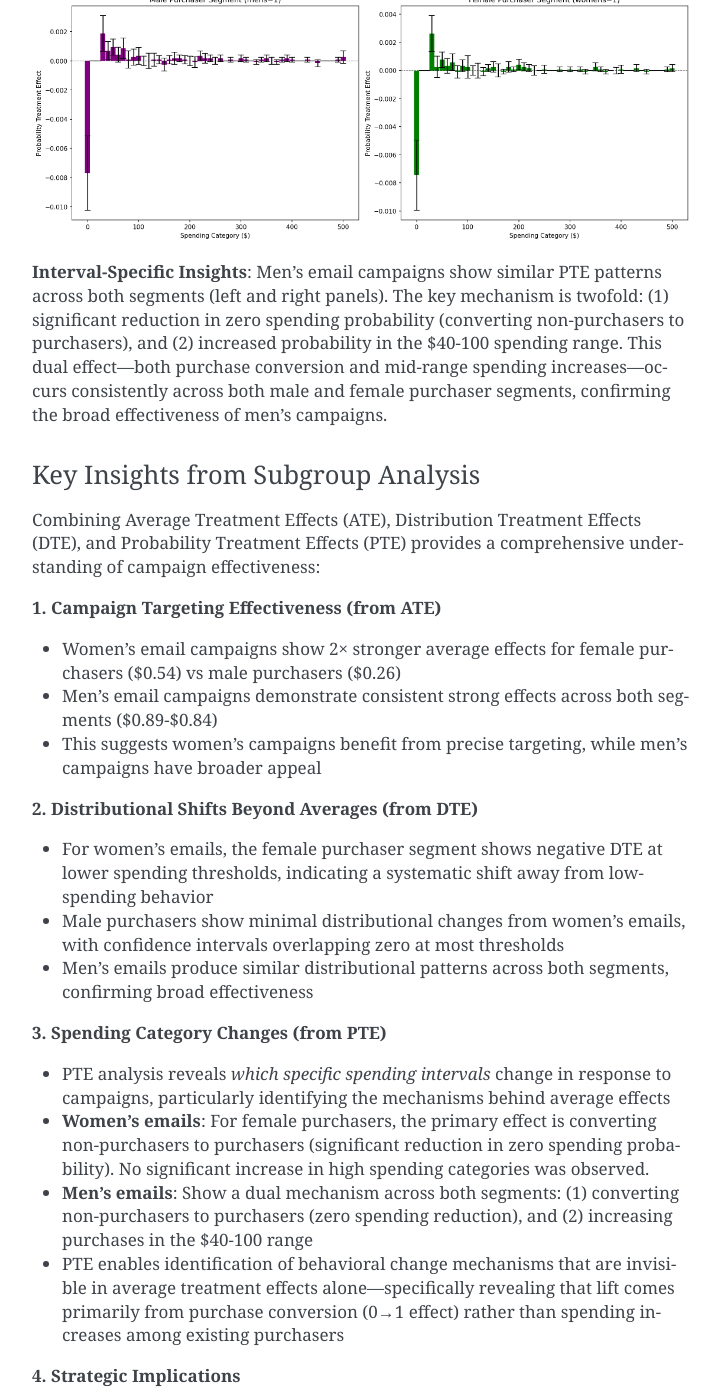
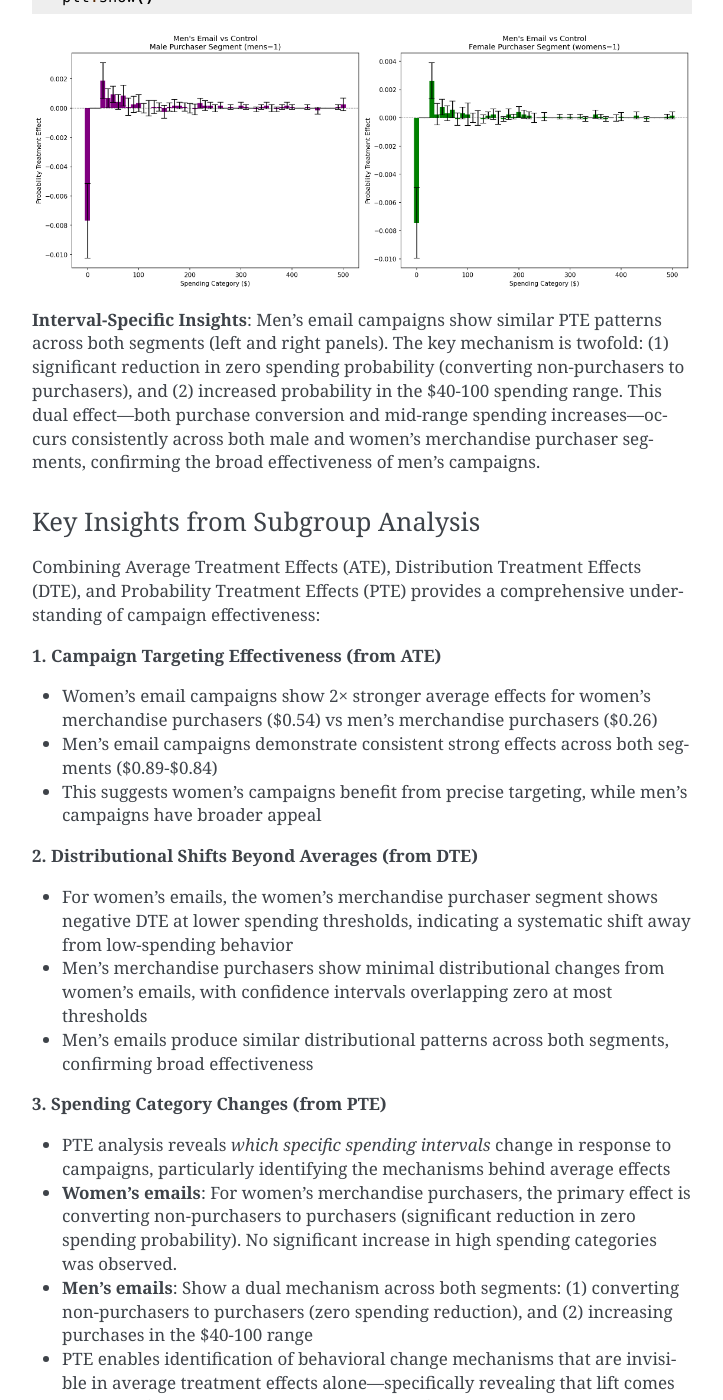
Before and after one commit to CyberAgentAILab/python-dte-adjustment, a Sphinx documentation site: the page built from docs/source/tutorials/hillstrom.rst, in a window 1280 px wide and 1400 px high, scrolled down 16937 px. Shown: the whole window, without its empty margins (388-1111 px from the left). Built offline with Sphinx 7.4.7, drawn with Linux system fonts in a browser that asks for light colours; some of the changed text lies outside the part shown.

Commit message:
apply men/women to male/female

```diff
--- a/docs/source/tutorials/hillstrom.rst
+++ b/docs/source/tutorials/hillstrom.rst
@@ -350,12 +350,12 @@ Defining Subgroups
 .. code-block:: python
 
     # Define subgroup masks based on purchase history
-    male_purchasers = (df['mens'] == 1)
-    female_purchasers = (df['womens'] == 1)
+    mens_purchasers = (df['mens'] == 1)
+    womens_purchasers = (df['womens'] == 1)
 
-    print(f"Male purchaser segment: {male_purchasers.sum():,} customers")
-    print(f"Female purchaser segment: {female_purchasers.sum():,} customers")
-    print(f"Overlap: {(male_purchasers & female_purchasers).sum():,} customers")
+    print(f"Men's merchandise purchaser segment: {mens_purchasers.sum():,} customers")
+    print(f"Women's merchandise purchaser segment: {womens_purchasers.sum():,} customers")
+    print(f"Overlap: {(mens_purchasers & womens_purchasers).sum():,} customers")
 
 Average Treatment Effects by Subgroup
 ^^^^^^^^^^^^^^^^^^^^^^^^^^^^^^^^^^^^^^
@@ -366,40 +366,40 @@ Let's first compute the average treatment effects (ATEs) to quantify the overall
 
     # Compute ATEs for each campaign-subgroup combination
     # Women's Email Campaign
-    ate_women_male = (revenue[(D==2) & male_purchasers].mean() -
-                      revenue[(D==0) & male_purchasers].mean())
-    ate_women_female = (revenue[(D==2) & female_purchasers].mean() -
-                        revenue[(D==0) & female_purchasers].mean())
+    ate_women_male = (revenue[(D==2) & mens_purchasers].mean() -
+                      revenue[(D==0) & mens_purchasers].mean())
+    ate_women_female = (revenue[(D==2) & womens_purchasers].mean() -
+                        revenue[(D==0) & womens_purchasers].mean())
 
     # Men's Email Campaign
-    ate_men_male = (revenue[(D==1) & male_purchasers].mean() -
-                    revenue[(D==0) & male_purchasers].mean())
-    ate_men_female = (revenue[(D==1) & female_purchasers].mean() -
-                      revenue[(D==0) & female_purchasers].mean())
+    ate_men_male = (revenue[(D==1) & mens_purchasers].mean() -
+                    revenue[(D==0) & mens_purchasers].mean())
+    ate_men_female = (revenue[(D==1) & womens_purchasers].mean() -
+                      revenue[(D==0) & womens_purchasers].mean())
 
     print("Average Treatment Effects by Subgroup:")
     print("\nWomen's Email Campaign:")
-    print(f"  Male Purchasers:   ATE = ${ate_women_male:.4f}")
-    print(f"  Female Purchasers: ATE = ${ate_women_female:.4f}")
+    print(f"  Men's Merch. Purchasers:   ATE = ${ate_women_male:.4f}")
+    print(f"  Women's Merch. Purchasers: ATE = ${ate_women_female:.4f}")
     print("\nMen's Email Campaign:")
-    print(f"  Male Purchasers:   ATE = ${ate_men_male:.4f}")
-    print(f"  Female Purchasers: ATE = ${ate_men_female:.4f}")
+    print(f"  Men's Merch. Purchasers:   ATE = ${ate_men_male:.4f}")
+    print(f"  Women's Merch. Purchasers: ATE = ${ate_men_female:.4f}")
 
 Expected output::
 
     Average Treatment Effects by Subgroup:
 
     Women's Email Campaign:
-      Male Purchasers:   ATE = $0.2564
-      Female Purchasers: ATE = $0.5442
+      Men's Merch. Purchasers:   ATE = $0.2564
+      Women's Merch. Purchasers: ATE = $0.5442
 
     Men's Email Campaign:
-      Male Purchasers:   ATE = $0.8966
-      Female Purchasers: ATE = $0.8412
+      Men's Merch. Purchasers:   ATE = $0.8966
+      Women's Merch. Purchasers: ATE = $0.8412
 
 These results reveal important patterns:
 
-- **Women's Email Campaign**: Shows 2× stronger effect for female purchasers ($0.54) vs male purchasers ($0.26)
+- **Women's Email Campaign**: Shows 2× stronger effect for women's merchandise purchasers ($0.54) vs men's merchandise purchasers ($0.26)
 - **Men's Email Campaign**: Demonstrates consistent strong effects across both segments ($0.84-$0.89)
 
 While these averages provide a useful summary, they don't tell us *how* customer spending distributions change. The distributional and probability treatment effect analyses that follow reveal the complete picture of campaign effectiveness.
@@ -411,13 +411,13 @@ Beyond the average effects, let's examine how the Women's Email campaign shifts
 
 .. code-block:: python
 
-    # Analyze male purchaser segment
+    # Analyze men's merchandise purchaser segment
     estimator_male = dte_adj.SimpleDistributionEstimator()
-    estimator_male.fit(X[male_purchasers], D[male_purchasers], revenue[male_purchasers])
+    estimator_male.fit(X[mens_purchasers], D[mens_purchasers], revenue[mens_purchasers])
 
-    # Analyze female purchaser segment
+    # Analyze women's merchandise purchaser segment
     estimator_female = dte_adj.SimpleDistributionEstimator()
-    estimator_female.fit(X[female_purchasers], D[female_purchasers], revenue[female_purchasers])
+    estimator_female.fit(X[womens_purchasers], D[womens_purchasers], revenue[womens_purchasers])
 
     # Define evaluation points
     locations = np.linspace(0, 500, 51)
@@ -460,7 +460,7 @@ Beyond the average effects, let's examine how the Women's Email campaign shifts
    :width: 800px
    :align: center
 
-**Key Finding for Women's Email Campaign**: The distributional treatment effects reveal that women's email campaigns are significantly more effective for the female purchaser segment (right panel) compared to the male purchaser segment (left panel). The DTE curves show that women's emails reduce the probability of low spending levels (negative DTE at lower thresholds) for female purchasers, indicating a shift toward higher spending. In contrast, the male purchaser segment shows minimal or non-significant effects across most of the spending distribution, with confidence intervals overlapping zero.
+**Key Finding for Women's Email Campaign**: The distributional treatment effects reveal that women's email campaigns are significantly more effective for the women's merchandise purchaser segment (right panel) compared to the men's merchandise purchaser segment (left panel). The DTE curves show that women's emails reduce the probability of low spending levels (negative DTE at lower thresholds) for women's merchandise purchasers, indicating a shift toward higher spending. In contrast, the men's merchandise purchaser segment shows minimal or non-significant effects across most of the spending distribution, with confidence intervals overlapping zero.
 
 Distribution Treatment Effects: Men's Email Campaign
 ^^^^^^^^^^^^^^^^^^^^^^^^^^^^^^^^^^^^^^^^^^^^^^^^^^^^^
@@ -507,7 +507,7 @@ Now let's examine how the Men's Email campaign affects spending distributions:
    :width: 800px
    :align: center
 
-**Key Finding for Men's Email Campaign**: In contrast to women's email campaigns, men's email campaigns show consistent effectiveness across both purchase history segments. The DTE curves in both panels show similar patterns, with negative values at lower spending levels indicating reduced probability of low spending for both male and female purchasers. This suggests that men's emails have broad appeal regardless of whether customers historically purchased men's or women's merchandise.
+**Key Finding for Men's Email Campaign**: In contrast to women's email campaigns, men's email campaigns show consistent effectiveness across both purchase history segments. The DTE curves in both panels show similar patterns, with negative values at lower spending levels indicating reduced probability of low spending for both male and women's merchandise purchasers. This suggests that men's emails have broad appeal regardless of whether customers historically purchased men's or women's merchandise.
 
 Probability Treatment Effects: Women's Email Campaign
 ^^^^^^^^^^^^^^^^^^^^^^^^^^^^^^^^^^^^^^^^^^^^^^^^^^^^^^
@@ -558,7 +558,7 @@ While DTE shows how cumulative distributions shift, Probability Treatment Effect
    :width: 800px
    :align: center
 
-**Interval-Specific Insights**: The PTE bar charts reveal the mechanism behind the average treatment effect. For female purchasers (right panel), women's emails significantly reduce the probability of zero spending (non-purchasers converting to purchasers), which is the primary driver of the positive ATE. However, no significant increase in high spending categories is observed. For male purchasers (left panel), the effects are much smaller and less consistent, confirming the limited impact suggested by the ATE and DTE analyses.
+**Interval-Specific Insights**: The PTE bar charts reveal the mechanism behind the average treatment effect. For women's merchandise purchasers (right panel), women's emails significantly reduce the probability of zero spending (non-purchasers converting to purchasers), which is the primary driver of the positive ATE. However, no significant increase in high spending categories is observed. For men's merchandise purchasers (left panel), the effects are much smaller and less consistent, confirming the limited impact suggested by the ATE and DTE analyses.
 
 Probability Treatment Effects: Men's Email Campaign
 ^^^^^^^^^^^^^^^^^^^^^^^^^^^^^^^^^^^^^^^^^^^^^^^^^^^^
@@ -607,7 +607,7 @@ Let's examine which spending categories are most affected by men's email campaig
    :width: 800px
    :align: center
 
-**Interval-Specific Insights**: Men's email campaigns show similar PTE patterns across both segments (left and right panels). The key mechanism is twofold: (1) significant reduction in zero spending probability (converting non-purchasers to purchasers), and (2) increased probability in the $40-100 spending range. This dual effect—both purchase conversion and mid-range spending increases—occurs consistently across both male and female purchaser segments, confirming the broad effectiveness of men's campaigns.
+**Interval-Specific Insights**: Men's email campaigns show similar PTE patterns across both segments (left and right panels). The key mechanism is twofold: (1) significant reduction in zero spending probability (converting non-purchasers to purchasers), and (2) increased probability in the $40-100 spending range. This dual effect—both purchase conversion and mid-range spending increases—occurs consistently across both male and women's merchandise purchaser segments, confirming the broad effectiveness of men's campaigns.
 
 Key Insights from Subgroup Analysis
 ^^^^^^^^^^^^^^^^^^^^^^^^^^^^^^^^^^^^
@@ -616,20 +616,20 @@ Combining Average Treatment Effects (ATE), Distribution Treatment Effects (DTE),
 
 **1. Campaign Targeting Effectiveness (from ATE)**
 
-- Women's email campaigns show 2× stronger average effects for female purchasers ($0.54) vs male purchasers ($0.26)
+- Women's email campaigns show 2× stronger average effects for women's merchandise purchasers ($0.54) vs men's merchandise purchasers ($0.26)
 - Men's email campaigns demonstrate consistent strong effects across both segments ($0.89-$0.84)
 - This suggests women's campaigns benefit from precise targeting, while men's campaigns have broader appeal
 
 **2. Distributional Shifts Beyond Averages (from DTE)**
 
-- For women's emails, the female purchaser segment shows negative DTE at lower spending thresholds, indicating a systematic shift away from low-spending behavior
-- Male purchasers show minimal distributional changes from women's emails, with confidence intervals overlapping zero at most thresholds
+- For women's emails, the women's merchandise purchaser segment shows negative DTE at lower spending thresholds, indicating a systematic shift away from low-spending behavior
+- Men's merchandise purchasers show minimal distributional changes from women's emails, with confidence intervals overlapping zero at most thresholds
 - Men's emails produce similar distributional patterns across both segments, confirming broad effectiveness
 
 **3. Spending Category Changes (from PTE)**
 
 - PTE analysis reveals *which specific spending intervals* change in response to campaigns, particularly identifying the mechanisms behind average effects
-- **Women's emails**: For female purchasers, the primary effect is converting non-purchasers to purchasers (significant reduction in zero spending probability). No significant increase in high spending categories was observed.
+- **Women's emails**: For women's merchandise purchasers, the primary effect is converting non-purchasers to purchasers (significant reduction in zero spending probability). No significant increase in high spending categories was observed.
 - **Men's emails**: Show a dual mechanism across both segments: (1) converting non-purchasers to purchasers (zero spending reduction), and (2) increasing purchases in the $40-100 range
 - PTE enables identification of behavioral change mechanisms that are invisible in average treatment effects alone—specifically revealing that lift comes primarily from purchase conversion (0→1 effect) rather than spending increases among existing purchasers
 
@@ -637,8 +637,8 @@ Combining Average Treatment Effects (ATE), Distribution Treatment Effects (DTE),
 
 Based on these findings, several practical implications emerge:
 
-- **For Women's Campaigns**: Target customers with history of purchasing women's merchandise to maximize ROI. The PTE analysis reveals that effectiveness comes primarily from converting non-purchasers to purchasers among female purchaser segments, rather than increasing spending among existing buyers.
-- **For Men's Campaigns**: Deploy broadly as they produce consistent positive effects across diverse customer segments. Both male and female purchasers show both purchase conversion and mid-range spending increases, suggesting broader appeal.
+- **For Women's Campaigns**: Target customers with history of purchasing women's merchandise to maximize ROI. The PTE analysis reveals that effectiveness comes primarily from converting non-purchasers to purchasers among women's merchandise purchaser segments, rather than increasing spending among existing buyers.
+- **For Men's Campaigns**: Deploy broadly as they produce consistent positive effects across diverse customer segments. Both male and women's merchandise purchasers show both purchase conversion and mid-range spending increases, suggesting broader appeal.
 - **Resource Allocation**: One practical implication is to prioritize precise targeting for gender-specific content (women's emails) but invest confidently in broad deployment for broadly appealing content (men's emails).
 
 **5. Methodological Value**
```
Also changed, not shown: other parts of docs/source/tutorials/hillstrom.rst (+8 -8 lines).
